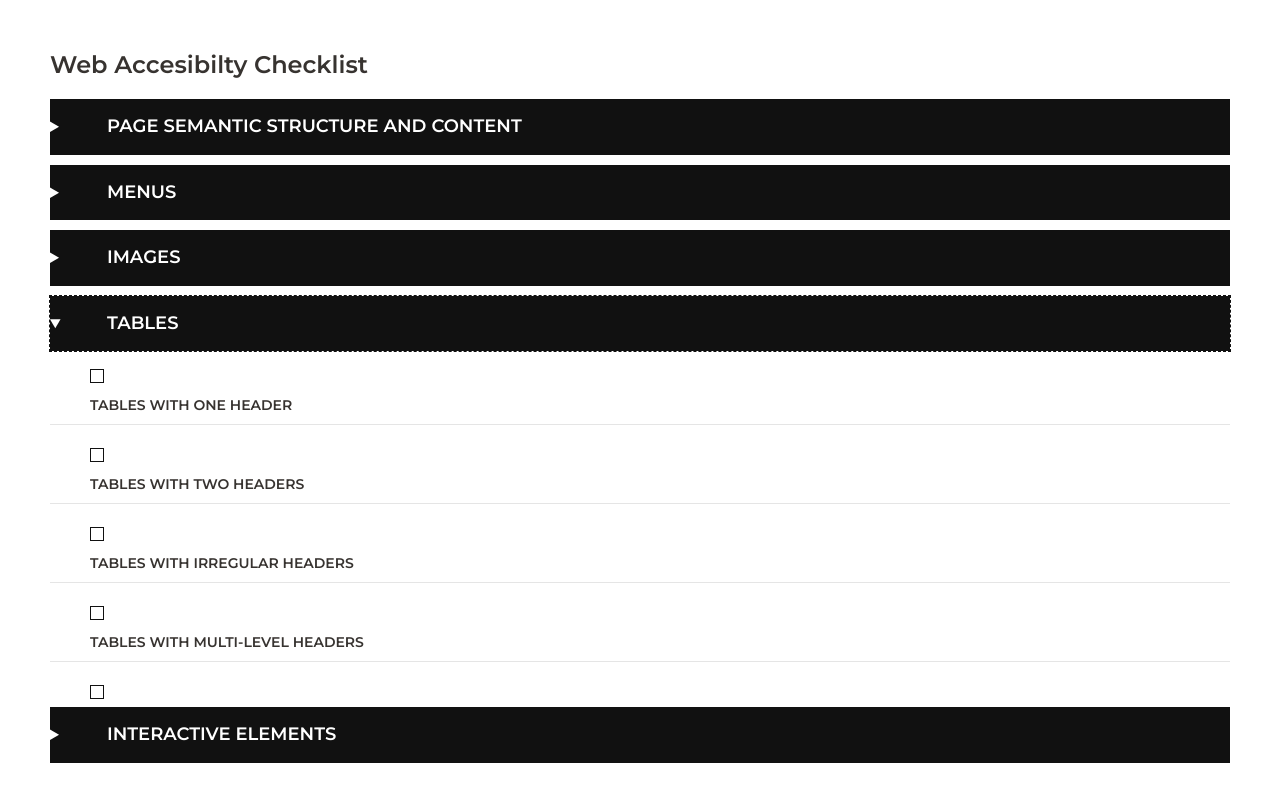
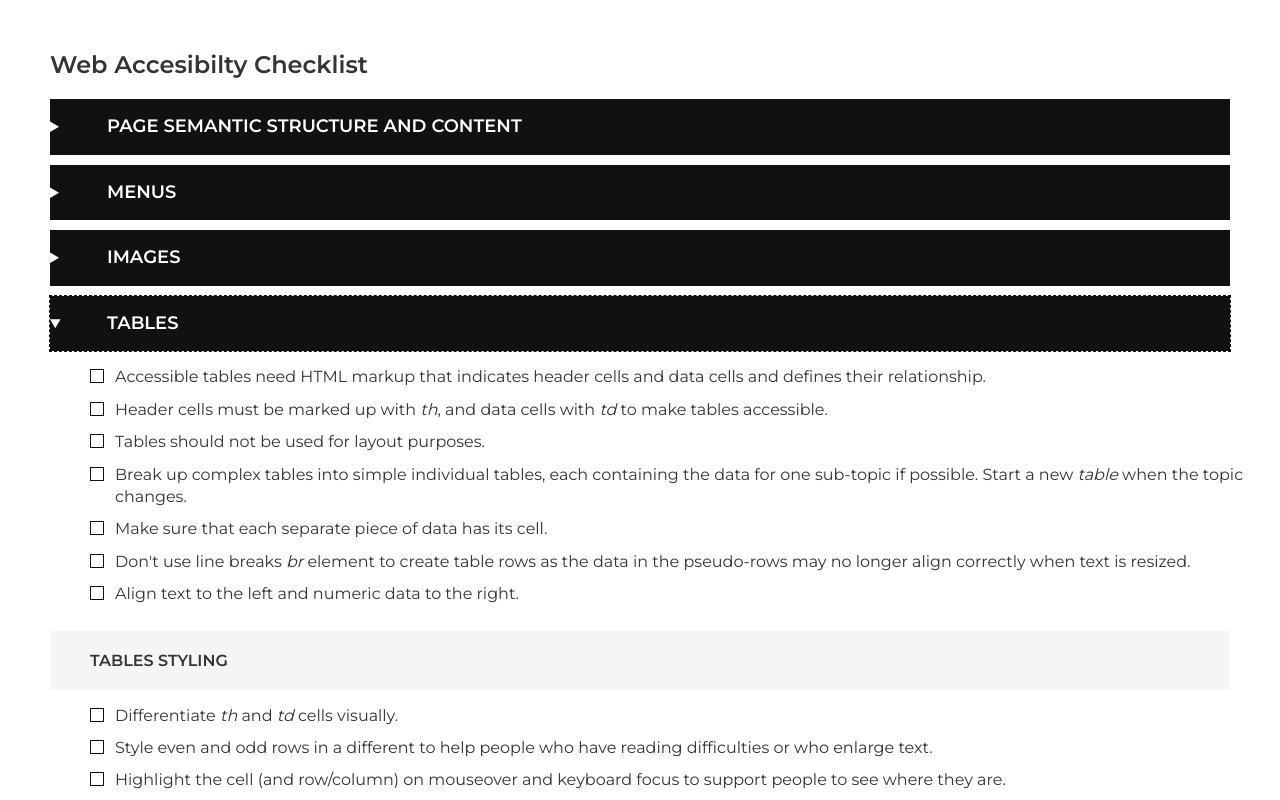
Before and after one commit to k2project/portfolio, a React (Create React App) app: page /checklist in a window 1280 px wide. Both pictures are taken after a click on the heading "TABLES". Shown: the top 800 px of the page. Built offline with nearby package versions, Linux system fonts and the light colour scheme.

Commit message:
checklist page tables

```diff
--- a/src/Checklist/accordions/Tables.js
+++ b/src/Checklist/accordions/Tables.js
@@ -16,41 +16,86 @@ function Tables() {
                <section>
                     <ul className="checklist__list" aria-label="tables accessibilty">
                          <ChecklistLiEl id="tables-1">
+                              Accessible tables need HTML markup that indicates header cells and data cells and defines their relationship.
                          </ChecklistLiEl>
+                         <ChecklistLiEl id="tables-2">
+                              Header cells must be marked up with <i>th</i>, and data cells with <i>td</i> to make tables accessible.
+                         </ChecklistLiEl>
+                         <ChecklistLiEl id="tables-1.1">
+                              Tables should not be used for layout purposes.
+                         </ChecklistLiEl>
+                         <ChecklistLiEl id="tables-3">
+                              Break up complex tables into simple individual tables, each containing the data for one sub-topic if possible. Start a new <i>table</i> when the topic changes.
+                         </ChecklistLiEl>
+                         <ChecklistLiEl id="tables-3.1">
+                              Make sure that each separate piece of data has its cell.
+                         </ChecklistLiEl>
+                         <ChecklistLiEl id="tables-4">
+                              Don't use line breaks <i>br</i> element to create table rows as the data in the pseudo-rows may no longer align correctly when text is resized.
+                         </ChecklistLiEl>
+                         <ChecklistLiEl id="tables-5">
+                              Align text to the left and numeric data to the right.
+                         </ChecklistLiEl>
+
                     </ul>
                </section>
                <section>
-                    <h4 className="checklist__subcaption" id="#t-one-h">Tables with one header</h4>
-                    <ul className="checklist__list" aria-labelledby="t-one-h">
+                    <h4 className="checklist__caption" id="#t-style">Tables Styling</h4>
+                    <ul className="checklist__list" aria-labelledby="t-style">
+                         <ChecklistLiEl id="t-style-1">
+                              Differentiate <i>th</i> and <i>td</i> cells visually.
+                         </ChecklistLiEl>
+                         <ChecklistLiEl id="t-style-2">
+                              Style even and odd rows in a different to help people who have reading difficulties or who enlarge text.
+                         </ChecklistLiEl>
+                         <ChecklistLiEl id="t-style-3">
+                              Highlight the cell (and row/column) on mouseover and keyboard focus to support people to see where they are.
+                         </ChecklistLiEl>
+                         <ChecklistLiEl id="t-style-3">
+                              Make sure that the contrast ratio between the text and background is good for both headers and data cells.
+                         </ChecklistLiEl>
+                         <ChecklistLiEl id="t-style-3">
+                              Enable scrolling through the table in case of use of smaller screen or zooming.
+                         </ChecklistLiEl>
+
+                    </ul>
+               </section>
+               <section>
+                    <h4 className="checklist__caption" id="#t-structure">Tables Structure</h4>
+                    <section>
+                         <h5 className="checklist__subcaption" id="#t-one-h">Tables with one header</h5>
+                         <ul className="checklist__list" aria-labelledby="t-structure t-one-h">
                               <ChecklistLiEl id="t-one-h-1">
                               </ChecklistLiEl>
 
                          </ul>
                     </section>
                     <section>
-                    <h4 className="checklist__subcaption" id="#t-two-h">Tables with two headers</h4>
-                    <ul className="checklist__list" aria-labelledby="t-two-h">
+                         <h5 className="checklist__subcaption" id="#t-two-h">Tables with two headers</h5>
+                         <ul className="checklist__list" aria-labelledby="t-structure t-two-h">
                               <ChecklistLiEl id="t-two-h-1">
                               </ChecklistLiEl>
 
                          </ul>
                     </section>
                     <section>
-                    <h4 className="checklist__subcaption" id="#t-irr-h">Tables with irregular headers</h4>
-                    <ul className="checklist__list" aria-labelledby="t-irr-h">
+                         <h5 className="checklist__subcaption" id="#t-irr-h">Tables with irregular headers</h5>
+                         <ul className="checklist__list" aria-labelledby="t-structure t-irr-h">
                               <ChecklistLiEl id="t-irr-h-1">
                               </ChecklistLiEl>
 
                          </ul>
                     </section>
                     <section>
-                    <h4 className="checklist__subcaption" id="#t-multi-h">Tables with multi-level headers</h4>
-                    <ul className="checklist__list" aria-labelledby="t-multi-h">
+                         <h5 className="checklist__subcaption" id="#t-multi-h">Tables with multi-level headers</h5>
+                         <ul className="checklist__list" aria-labelledby="t-structure t-multi-h">
                               <ChecklistLiEl id="t-multi-h-1">
                               </ChecklistLiEl>
 
                          </ul>
                     </section>
+               </section>
+
           </AccordionWidget >
      )
 }
```
Lines whose indentation alone changed are shown as unchanged.
